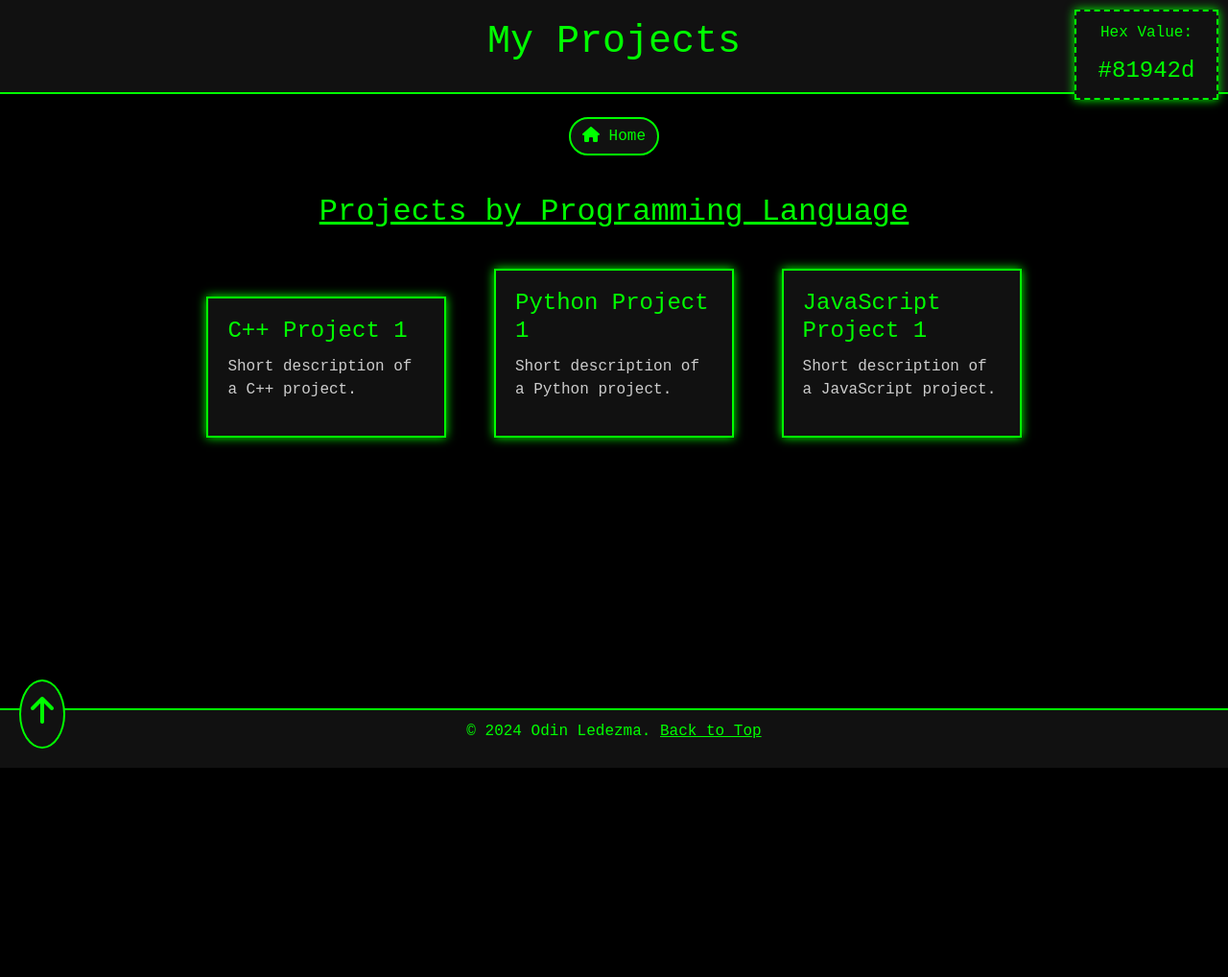
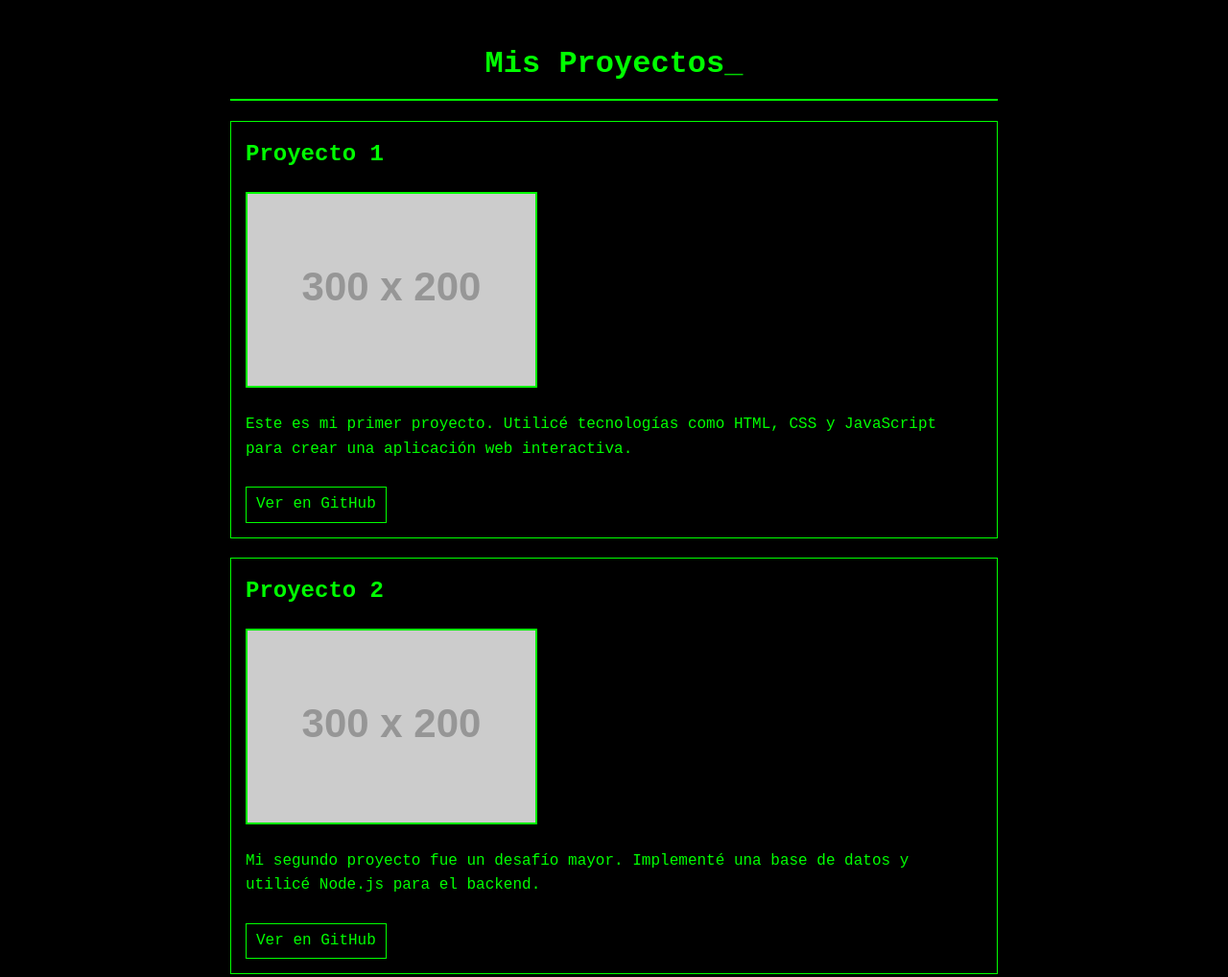
Before and after one commit to ferwirrow/portafolio-cv, a plain HTML site: page proyectos.html in a window 1280 px wide. Shown: the top 1018 px of the page at 96% size. Before the commit the page ends 800 px from the top, so only its background shows below. Drawn offline with nearby package versions, Linux system fonts and the light colour scheme; placeholder pictures from the web are drawn by us.

Commit message:
Prueba de portafolio

```diff
--- a/proyectos.html
+++ b/proyectos.html
@@ -1,191 +1,116 @@
 <!DOCTYPE html>
-<html lang="en">
+<html lang="es">
 <head>
     <meta charset="UTF-8">
     <meta name="viewport" content="width=device-width, initial-scale=1.0">
-    <title>Odin Ledezma - Projects</title>
-    <link href="https://cdn.jsdelivr.net/npm/bootstrap@5.3.0/dist/css/bootstrap.min.css" rel="stylesheet">
-    <link href="https://cdnjs.cloudflare.com/ajax/libs/font-awesome/6.5.0/css/all.min.css" rel="stylesheet">
+    <title>Mis Proyectos - Portafolio Retro</title>
     <style>
-        /* Custom styles */
         body {
             background-color: #000;
             color: #00ff00;
             font-family: 'Courier New', monospace;
-            min-height: 100vh;
+            line-height: 1.6;
+            padding: 20px;
+            max-width: 800px;
+            margin: 0 auto;
         }
-
-        header {
-            padding: 20px;
-            background-color: #111;
+        h1 {
+            text-align: center;
             border-bottom: 2px solid #00ff00;
-            text-align: center;
+            padding-bottom: 10px;
         }
-
-        header h1 {
-            animation: blinkCursor 0.8s step-end infinite;
+        .project {
+            border: 1px solid #00ff00;
+            margin-bottom: 20px;
+            padding: 15px;
         }
-
-        @keyframes blinkCursor {
-            50% { border-right: 2px solid #00ff00; }
+        .project img {
+            max-width: 100%;
+            height: auto;
+            border: 2px solid #00ff00;
         }
-
-        .btn-themed {
-            background-color: #111;
-            border: 2px solid #00ff00;
+        .project h2 {
+            margin-top: 0;
+        }
+        .project a {
             color: #00ff00;
-            transition: 0.3s ease;
-            border-radius: 20px;
+            text-decoration: none;
+            border: 1px solid #00ff00;
+            padding: 5px 10px;
+            display: inline-block;
+            margin-top: 10px;
         }
-
-        .btn-themed:hover {
+        .project a:hover {
             background-color: #00ff00;
             color: #000;
-            transform: scale(1.1);
-            box-shadow: 0 0 10px #00ff00;
         }
-
-        .section-title {
-            font-size: 1.5rem;
-            text-align: center;
-            margin-top: 40px;
-            text-decoration: underline;
+        #cursor {
+            animation: blink 0.7s infinite;
         }
-
-        .project-container {
-            margin: 20px auto;
-            text-align: center;
-        }
-
-        .project-box {
-            display: inline-block;
-            width: 250px;
-            margin: 20px;
-            background-color: #111;
-            padding: 20px;
-            border: 2px solid #00ff00;
-            box-shadow: 0 0 10px #00ff00;
-            text-align: left;
-            transition: 0.3s ease;
-        }
-
-        .project-box:hover {
-            transform: scale(1.05);
-        }
-
-        .project-box h4 {
-            color: #00ff00;
-            margin-bottom: 10px;
-        }
-
-        .project-box p {
-            color: #ccc;
-        }
-
-        .hex-generator {
-            position: fixed;
-            top: 10px;
-            right: 10px;
-            background-color: #111;
-            padding: 10px;
-            border: 2px dashed #00ff00;
-            width: 150px;
-            box-shadow: 0 0 10px #00ff00;
-            font-size: 1rem;
-            color: #00ff00;
-            font-family: 'Courier New', monospace;
-            text-align: center;
-        }
-
-        .hex-generator span {
-            display: block;
-            margin-top: 10px;
-            font-size: 1.5rem;
-        }
-
-        footer {
-            background-color: #111;
-            border-top: 2px solid #00ff00;
-            padding: 10px;
-            text-align: center;
-            position: fixed;
-            bottom: 0;
-            width: 100%;
-        }
-
-        .back-to-top {
-            position: fixed;
-            bottom: 20px;
-            left: 20px;
-            background-color: #111;
-            color: #00ff00;
-            border: 2px solid #00ff00;
-            padding: 10px;
-            border-radius: 50%;
-            font-size: 2rem;
-            transition: 0.3s ease;
-        }
-
-        .back-to-top:hover {
-            background-color: #00ff00;
-            color: #000;
-            transform: scale(1.1);
+        @keyframes blink {
+            0% { opacity: 0; }
+            50% { opacity: 1; }
+            100% { opacity: 0; }
         }
     </style>
 </head>
 <body>
-    <header>
-        <h1>My Projects</h1>
-    </header>
+    <h1>Mis Proyectos<span id="cursor">_</span></h1>
+    <div id="projects"></div>
 
-    <nav class="nav justify-content-center my-4">
-        <a class="btn btn-themed mx-2" href="index.html"><i class="fas fa-home"></i> Home</a>
-    </nav>
+    <script>
+        const projects = [
+            {
+                title: "Proyecto 1",
+                description: "Este es mi primer proyecto. Utilicé tecnologías como HTML, CSS y JavaScript para crear una aplicación web interactiva.",
+                image: "https://via.placeholder.com/300x200.png?text=Proyecto+1",
+                github: "https://github.com/tuusuario/proyecto1"
+            },
+            {
+                title: "Proyecto 2",
+                description: "Mi segundo proyecto fue un desafío mayor. Implementé una base de datos y utilicé Node.js para el backend.",
+                image: "https://via.placeholder.com/300x200.png?text=Proyecto+2",
+                github: "https://github.com/tuusuario/proyecto2"
+            },
+            {
+                title: "Proyecto 3",
+                description: "En este proyecto, me enfoqué en el aprendizaje automático y la inteligencia artificial para crear un modelo predictivo.",
+                image: "https://via.placeholder.com/300x200.png?text=Proyecto+3",
+                github: "https://github.com/tuusuario/proyecto3"
+            }
+        ];
 
-    <div class="container">
-        <div class="section-title">
-            <h2>Projects by Programming Language</h2>
-        </div>
-
-        <div class="project-container">
-            <div class="project-box">
-                <h4>C++ Project 1</h4>
-                <p>Short description of a C++ project.</p>
-            </div>
-            <div class="project-box">
-                <h4>Python Project 1</h4>
-                <p>Short description of a Python project.</p>
-            </div>
-            <div class="project-box">
-                <h4>JavaScript Project 1</h4>
-                <p>Short description of a JavaScript project.</p>
-            </div>
-            <!-- Add more projects as needed -->
-        </div>
-    </div>
-
-    <!-- Hexadecimal Generator -->
-    <div class="hex-generator">
-        <div>Hex Value:</div>
-        <span id="hex-value">#00FF00</span>
-    </div>
-
-    <footer>
-        <p>&copy; 2024 Odin Ledezma. <a href="#" class="text-reset">Back to Top</a></p>
-    </footer>
-
-    <a href="#top" class="back-to-top"><i class="fas fa-arrow-up"></i></a>
-
-    <script src="https://cdn.jsdelivr.net/npm/bootstrap@5.3.0/dist/js/bootstrap.bundle.min.js"></script>
-    <script>
-        // Function to generate random hexadecimal color
-        function generateHexColor() {
-            const hexValue = "#" + Math.floor(Math.random()*16777215).toString(16).padStart(6, '0');
-            document.getElementById('hex-value').textContent = hexValue;
+        function displayProjects() {
+            const projectsContainer = document.getElementById('projects');
+            projects.forEach(project => {
+                const projectElement = document.createElement('div');
+                projectElement.className = 'project';
+                projectElement.innerHTML = `
+                    <h2>${project.title}</h2>
+                    <img src="${project.image}" alt="${project.title}">
+                    <p>${project.description}</p>
+                    <a href="${project.github}" target="_blank">Ver en GitHub</a>
+                `;
+                projectsContainer.appendChild(projectElement);
+            });
         }
 
-        // Generate hex value every 1000 milliseconds (1 second)
-        setInterval(generateHexColor, 1000);
+        function typeWriter(text, i, fnCallback) {
+            if (i < text.length) {
+                document.querySelector("h1").innerHTML = text.substring(0, i+1) + '<span id="cursor">_</span>';
+                setTimeout(function() {
+                    typeWriter(text, i + 1, fnCallback)
+                }, 100);
+            } else if (typeof fnCallback == 'function') {
+                setTimeout(fnCallback, 700);
+            }
+        }
+
+        document.addEventListener('DOMContentLoaded', function() {
+            typeWriter("Mis Proyectos", 0, function() {
+                displayProjects();
+            });
+        });
     </script>
 </body>
 </html>
```
